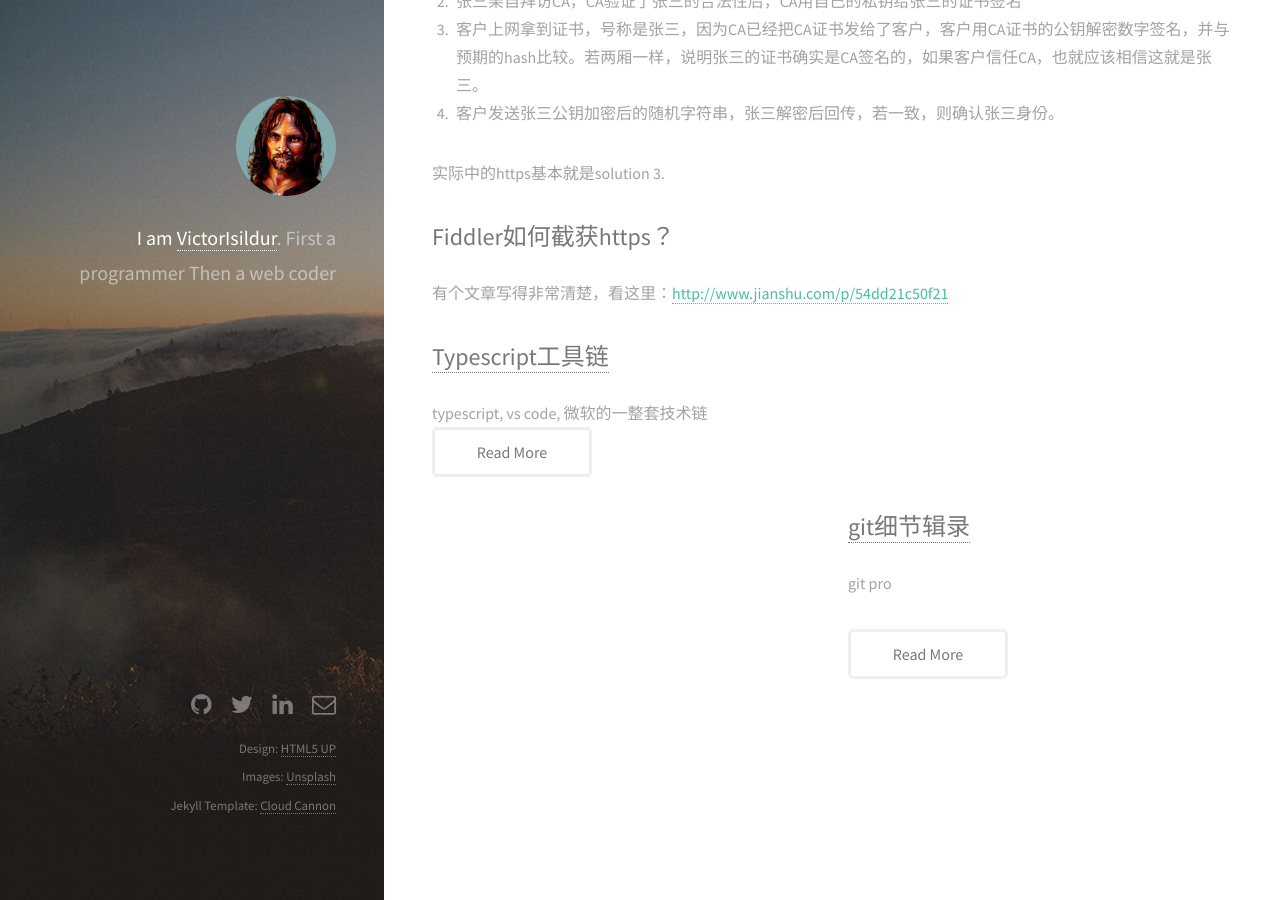
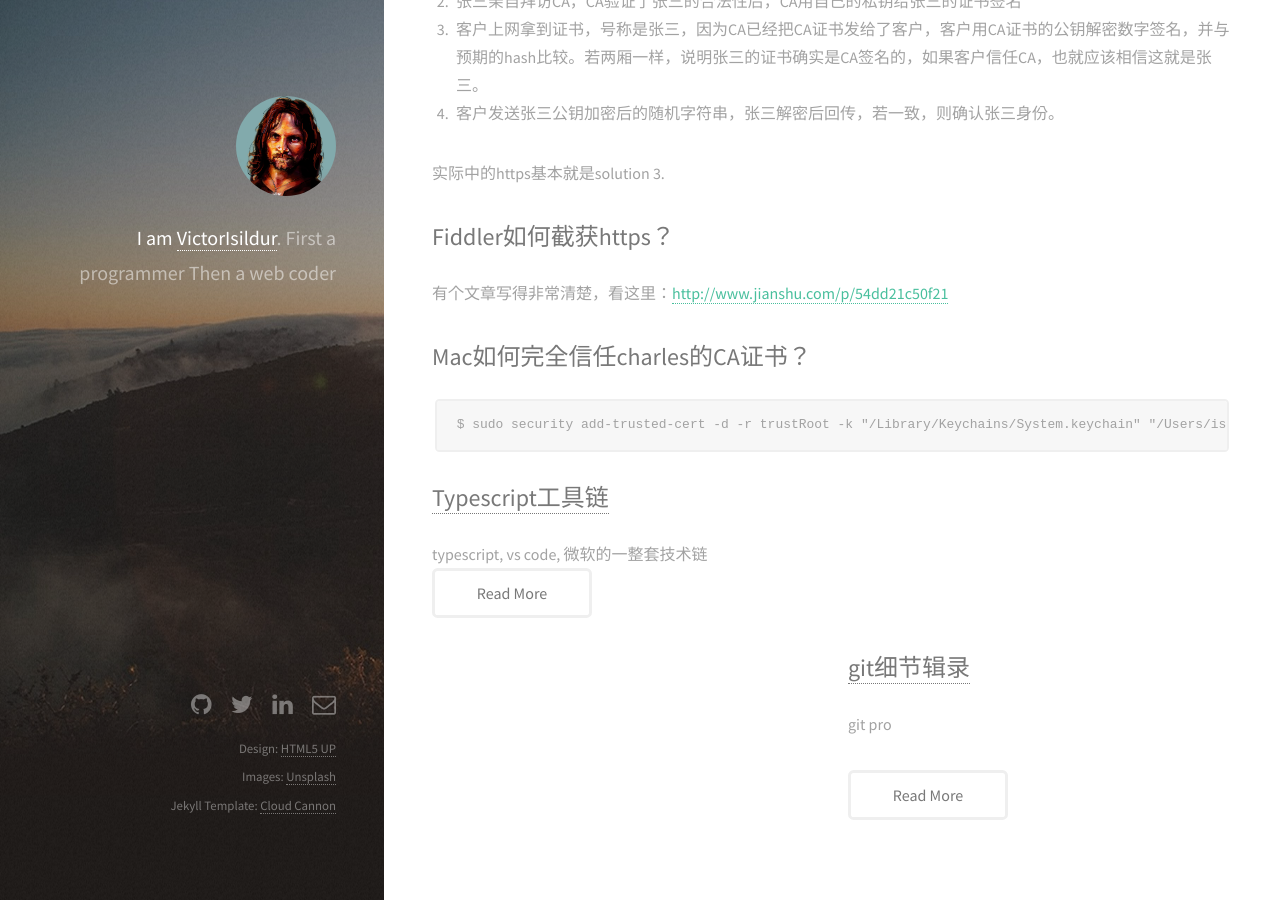
Before and after one commit to victorisildur/victorisildur.github.io, a Jekyll site: the page built from _posts/2016-10-12-tls.markdown, in a window 1280 px wide and 900 px high, scrolled down 2109 px. Built offline with Jekyll 4.4.1, drawn with Linux system fonts in a browser that asks for light colours.

Commit message:
feat: mac cert

````diff
--- a/_posts/2016-10-12-tls.markdown
+++ b/_posts/2016-10-12-tls.markdown
@@ -76,3 +76,9 @@ solution 1的方案有致命缺陷，就是公钥私钥都是张三给的，黑
 ## Fiddler如何截获https？
 
 有个文章写得非常清楚，看这里：[http://www.jianshu.com/p/54dd21c50f21](http://www.jianshu.com/p/54dd21c50f21)
+
+## Mac如何完全信任charles的CA证书？
+
+```bash
+$ sudo security add-trusted-cert -d -r trustRoot -k "/Library/Keychains/System.keychain" "/Users/isildur/Documents/charles.cer"
+```
````
